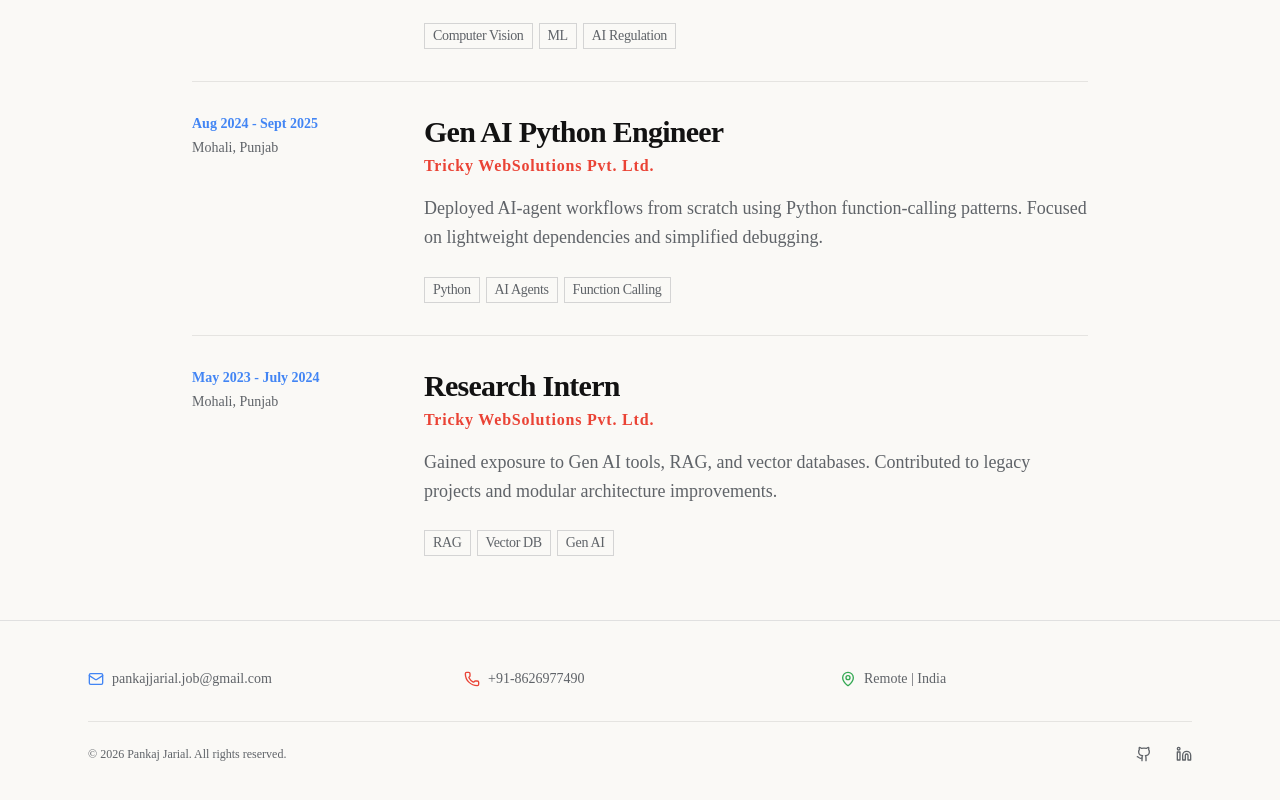
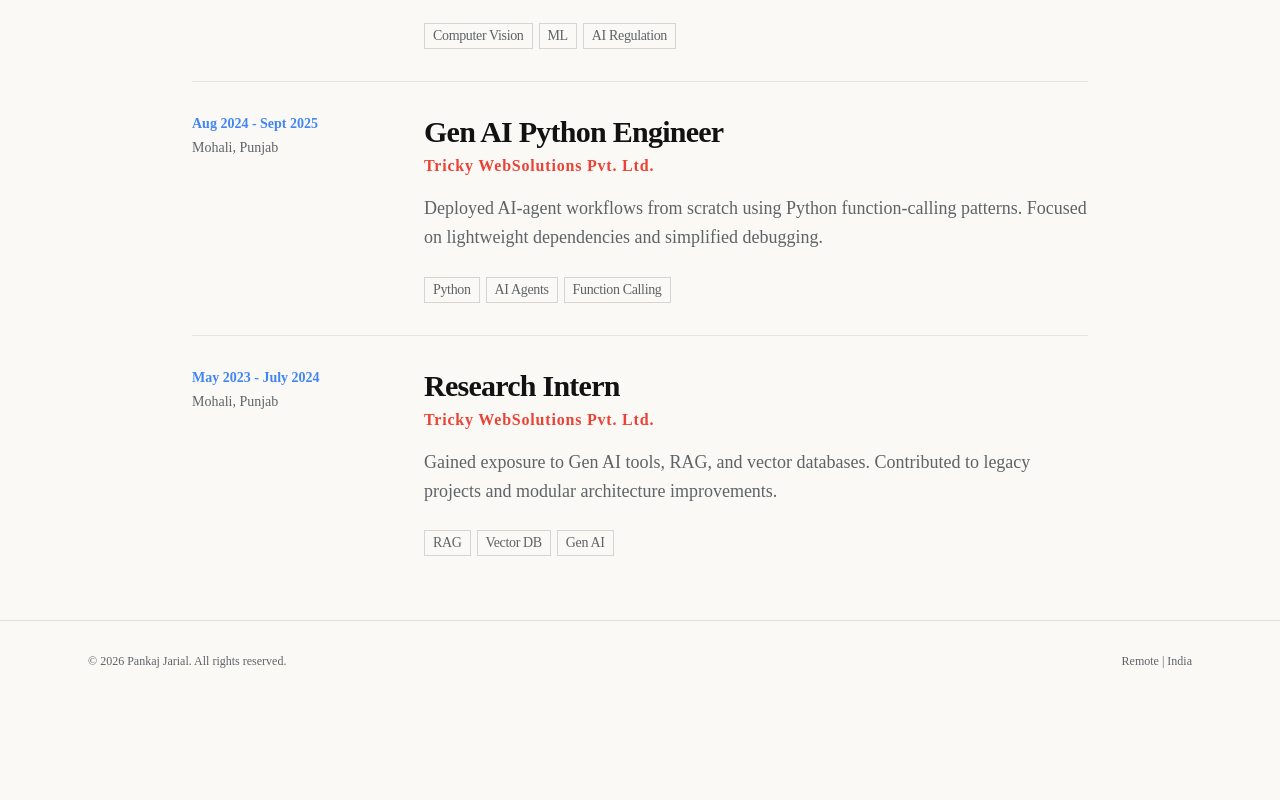
Before and after one commit to pankiae/pankiae.github.io, a Next.js app: page / in a window 1280 px wide. Shown: the part 3076-3876 px from the top of the page. After the commit the page ends 3777 px from the top, so only its background shows below. Built offline with nearby package versions, Linux system fonts and the light colour scheme.

Commit message:
feat: removed the social links from the bottom/footer location

```diff
--- a/src/components/layout/Footer.jsx
+++ b/src/components/layout/Footer.jsx
@@ -1,43 +1,16 @@
 import Link from "next/link";
-import { Mail, Phone, MapPin, Github, Linkedin } from "lucide-react";
 
 export function Footer() {
     return (
-        <footer className="py-12 border-t border-border bg-background">
-            <div className="container mx-auto px-6 max-w-6xl space-y-8">
-                {/* Contact grid */}
-                <div className="grid grid-cols-1 md:grid-cols-3 gap-6 font-sans text-sm text-muted-foreground">
-                    <div className="flex items-center gap-2">
-                        <Mail className="w-4 h-4 text-primary" />
-                        <a href="mailto:pankajjarial.job@gmail.com" className="hover:text-foreground transition-colors">
-                            pankajjarial.job@gmail.com
-                        </a>
-                    </div>
-                    <div className="flex items-center gap-2">
-                        <Phone className="w-4 h-4 text-secondary" />
-                        <a href="tel:+918626977490" className="hover:text-foreground transition-colors">
-                            +91-8626977490
-                        </a>
-                    </div>
-                    <div className="flex items-center gap-2">
-                        <MapPin className="w-4 h-4 text-accent" />
-                        <span>Remote | India</span>
-                    </div>
-                </div>
-
-                {/* Bottom line */}
-                <div className="flex flex-col sm:flex-row justify-between items-center gap-4 pt-6 border-t border-neutral-800/10">
-                    <p className="text-xs text-muted-foreground">
+        <footer className="py-8 border-t border-border bg-background">
+            <div className="container mx-auto px-6 max-w-6xl">
+                <div className="flex flex-col sm:flex-row justify-between items-center gap-4 font-sans text-xs text-muted-foreground">
+                    <p>
                         © {new Date().getFullYear()} Pankaj Jarial. All rights reserved.
                     </p>
-                    <div className="flex gap-6 items-center">
-                        <Link href="https://github.com/pankiae" target="_blank" className="text-muted-foreground hover:text-foreground transition-colors">
-                            <Github className="w-4 h-4" />
-                        </Link>
-                        <Link href="https://linkedin.com/in/pankiae" target="_blank" className="text-muted-foreground hover:text-foreground transition-colors">
-                            <Linkedin className="w-4 h-4" />
-                        </Link>
-                    </div>
+                    <p className="font-mono">
+                        Remote | India
+                    </p>
                 </div>
             </div>
         </footer>
```
